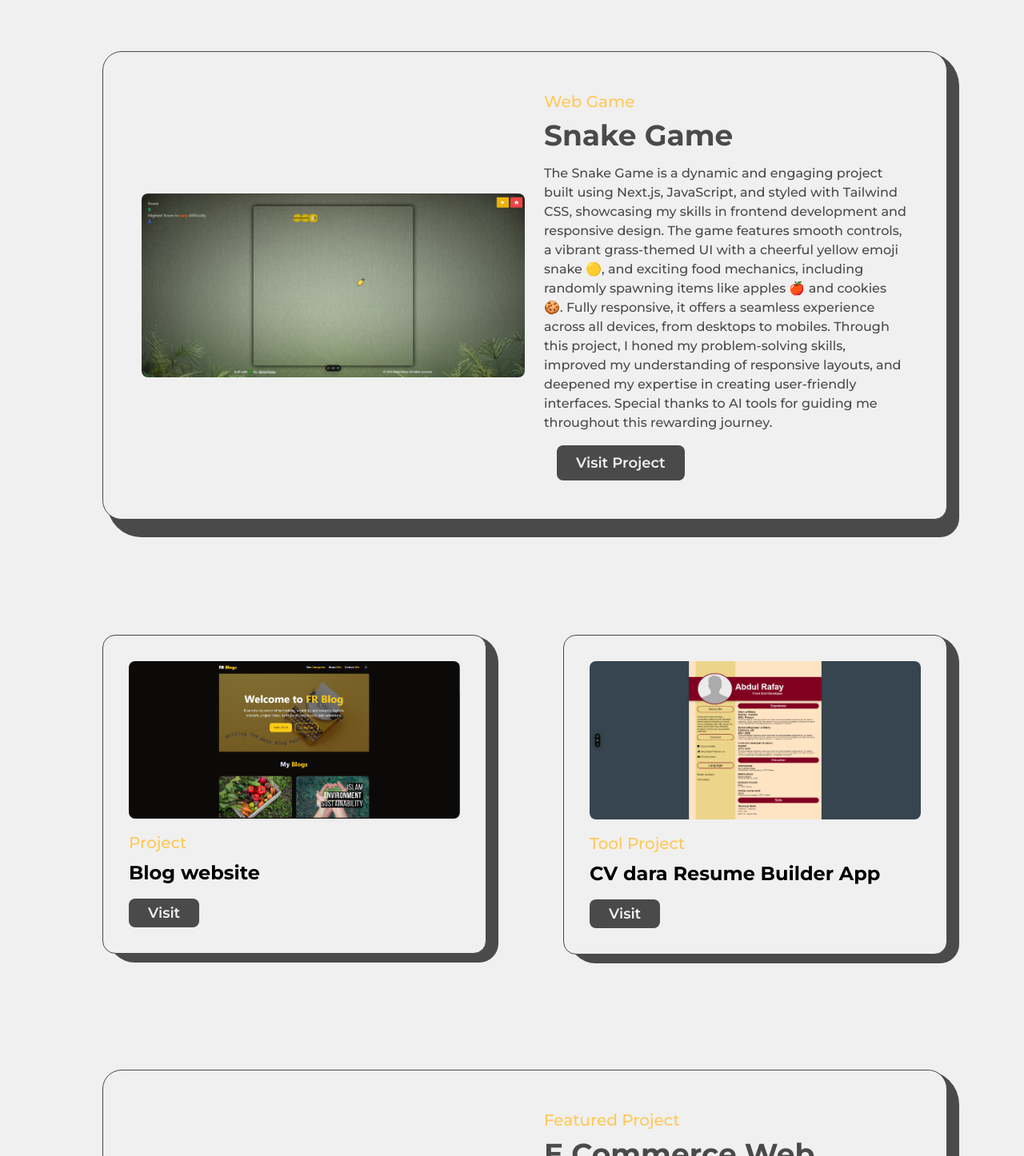
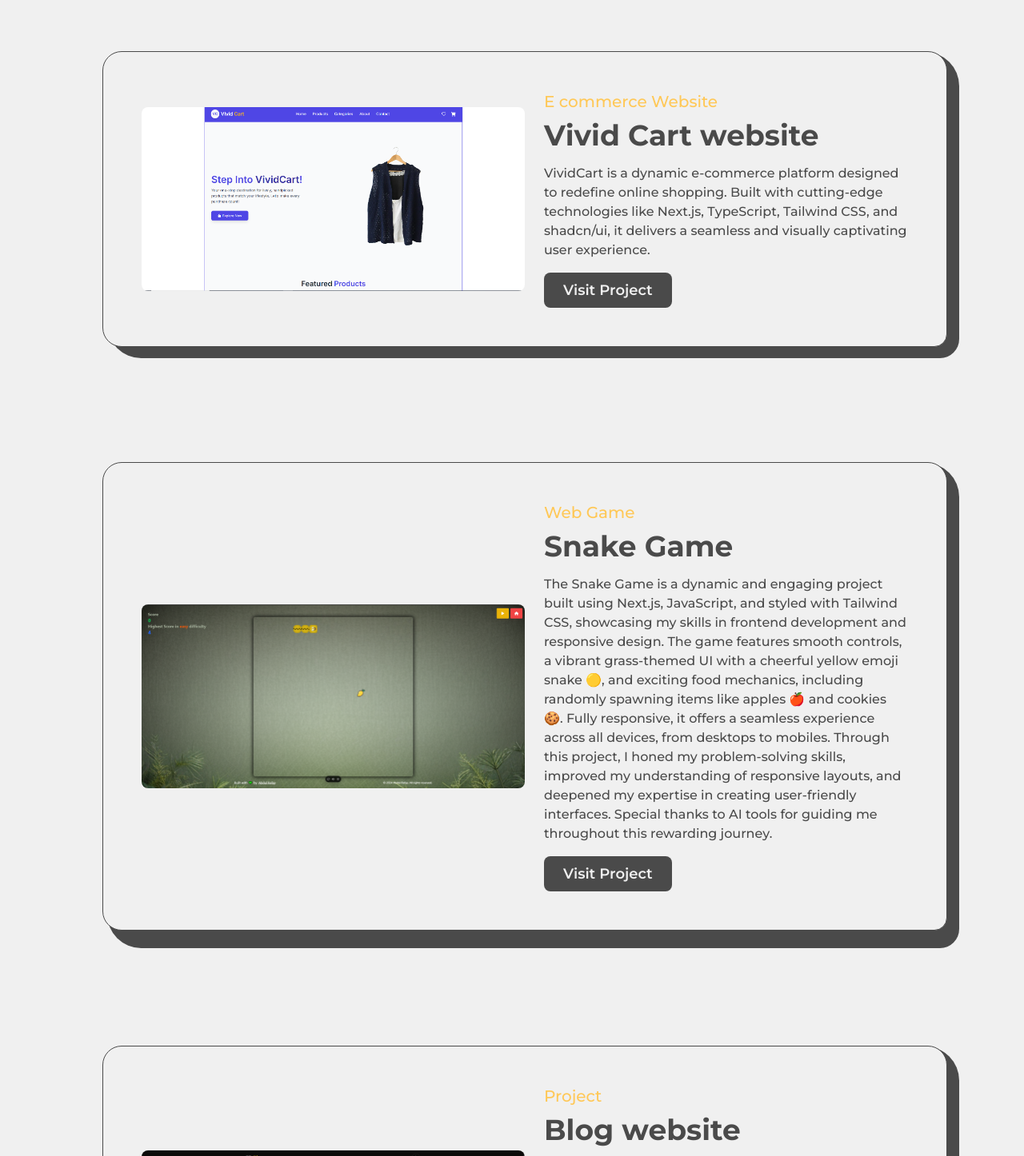
Before and after one commit to Future-Rafay/My-Portfolio-Animated, a Next.js app: page /projects in a window 1280 px wide. Shown: the part 464-1910 px from the top of the page at 80% size. Built offline with nearby package versions, Linux system fonts and the light colour scheme.

Commit message:
added vived cart website

```diff
--- a/src/pages/about.js
+++ b/src/pages/about.js
@@ -97,7 +97,7 @@
                     </div>
                 </Layout>
                 <Skills />
-                <Experience />
+                {/* <Experience /> */}
                 <Education />
             </main>
         </>
--- a/src/pages/projects.js
+++ b/src/pages/projects.js
@@ -15,6 +15,8 @@
 import FeaturedProject2Image from "../../public/images/projects/bubble-game-2.png";
 import FeaturedProject4Image from "../../public/images/projects/portfolio-customCSS.png";
 import FeaturedProject5Image from "../../public/images/projects/snakeGame.png";
+import FeaturedProject6Image from "../../public/images/projects/vivedCart.png";
+
 
 
 
@@ -62,7 +64,7 @@
                     <Link
                         href={link}
                         target="_blank"
-                        className="bg-dark text-light dark:bg-light dark:text-dark p-2 px-6 rounded-lg font-semibold text-lg ml-4 sm:px-3 sm:text-sm"
+                        className="bg-dark text-light dark:bg-light dark:text-dark p-2 px-6 rounded-lg font-semibold text-lg  sm:px-3 sm:text-sm"
                     >
                         Visit Project
                     </Link>
@@ -138,6 +140,16 @@
                     <div className="grid grid-cols-12 gap-24 gap-y-36 xl:gap-x-16 lg:gap-x-8 md:gap-y-24 sm:gap-x-0">
                         <div className="col-span-12">
                             <FeaturedProject
+                                type="E commerce Website"
+                                title="Vivid Cart website"
+                                summary="VividCart is a dynamic e-commerce platform designed to redefine online shopping. Built with cutting-edge technologies like Next.js, TypeScript, Tailwind CSS, and shadcn/ui, it delivers a seamless and visually captivating user experience."
+                                link="https://vivid-cart-e-commerce.vercel.app/"
+                                gitHubLink="https://github.com/Future-Rafay/nextjs-milestone-3-basic-ecommerce-site"
+                                image={FeaturedProject6Image}
+                            />
+                        </div>
+                        <div className="col-span-12">
+                            <FeaturedProject
                                 type="Web Game"
                                 title="Snake Game"
                                 summary="The Snake Game is a dynamic and engaging project built using Next.js, JavaScript, and styled with Tailwind CSS, showcasing my skills in frontend development and responsive design. The game features smooth controls, a vibrant grass-themed UI with a cheerful yellow emoji snake 🟡, and exciting food mechanics, including randomly spawning items like apples 🍎 and cookies 🍪. Fully responsive, it offers a seamless experience across all devices, from desktops to mobiles. Through this project, I honed my problem-solving skills, improved my understanding of responsive layouts, and deepened my expertise in creating user-friendly interfaces. Special thanks to AI tools for guiding me throughout this rewarding journey. "
@@ -146,16 +158,17 @@
                                 image={FeaturedProject5Image}
                             />
                         </div>
-                        <div className="col-span-6 sm:col-span-12">
-                            <Project
+                        <div className="col-span-12">
+                            <FeaturedProject
                                 type="Project"
                                 title="Blog website"
-                                link="https://weather-app-abdul-rafays-projects-87eac4f7.vercel.app/"
+                                summary="FR blogs is a modern content platform built with Sanity.io, Next.js, TypeScript, and Tailwind CSS, offering a seamless and engaging reading experience. Featuring dynamic content management, responsive design, dark mode integration, and SEO optimization, this blog combines functionality with aesthetics to deliver insightful content in a visually appealing interface. It’s a testament to my ability to create scalable, user-centric web applications with cutting-edge technologies."
+                                link="https://blog-web-nextjs-sanity-shadcn.vercel.app/"
                                 gitHubLink="/"
                                 image={Project6Image}
                             />
                         </div>
-                        <div className="col-span-6 sm:col-span-12">
+                        {/* <div className="col-span-6 sm:col-span-12">
                             <Project
                                 type="Tool Project"
                                 title="CV dara Resume Builder App"
@@ -164,7 +177,7 @@
                                 gitHubLink="/"
                                 image={Project5Image}
                             />
-                        </div>
+                        </div> */}
                         <div className="col-span-12">
                             <FeaturedProject
                                 type="Featured Project"
```
Also changed, not shown: public/images/projects/vivedCart.png (added).
